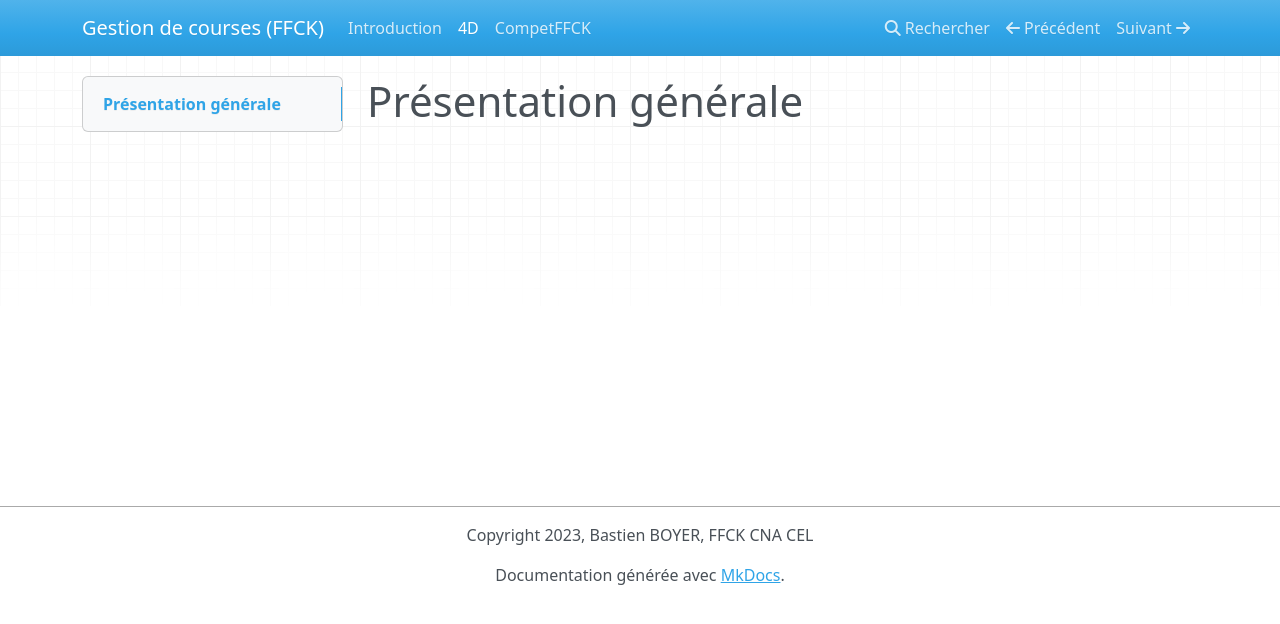
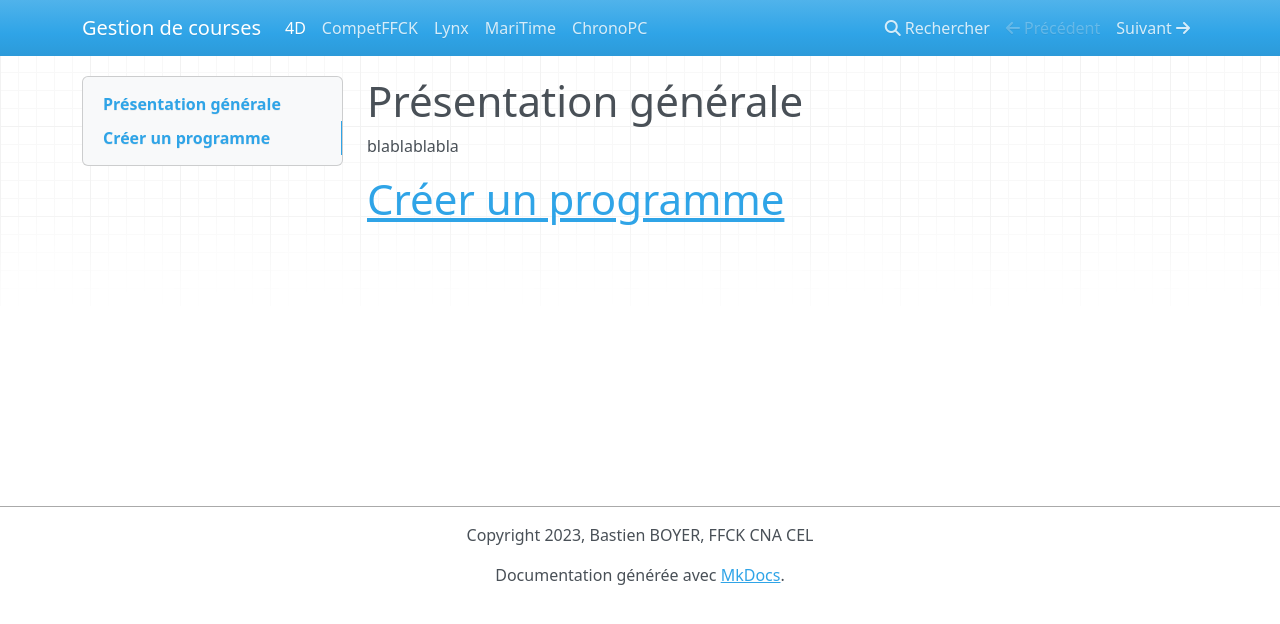
Before and after one commit to BastOOn58/gestion-de-courses, an MkDocs documentation site: the page built from docs/4d/presentation.md, in a window 1280 px wide. Shown: the top 624 px of the page. Built offline with MkDocs 1.6.1, drawn with Linux system fonts in a browser that asks for light colours; nearby versions of some CDN libraries.

Commit message:
theme test

```diff
--- a/docs/4d/presentation.md
+++ b/docs/4d/presentation.md
@@ -1 +1,5 @@
 # Présentation générale
+
+blablablabla
+
+# [Créer un programme](./creation_programme.md)
--- a/mkdocs.yml
+++ b/mkdocs.yml
@@ -1,4 +1,5 @@
-site_name: Gestion de courses (FFCK)
+site_name: Gestion de courses
+site_url: https://gestion-de-courses.readthedocs.io
 site_author: Bastien BOYER
 copyright: Copyright 2023, Bastien BOYER, FFCK CNA CEL
 
@@ -17,6 +18,8 @@ markdown_extensions:
   - admonition
 
 nav:
-  - Introduction: 'index.md'
   - 4D: '4d/presentation.md'
   - CompetFFCK: 'competffck/presentation.md'
+  - Lynx: 'lynx/presentation.md'
+  - MariTime: 'maritime/presentation.md'
+  - ChronoPC:  'chronopc/presentation.md'
```
